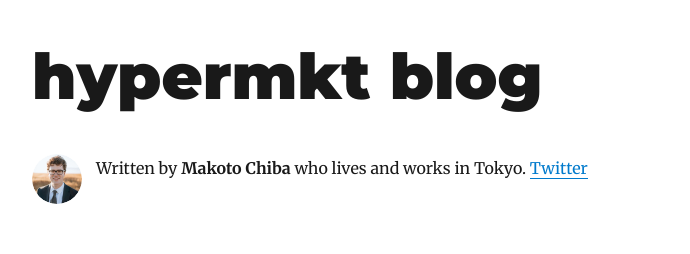
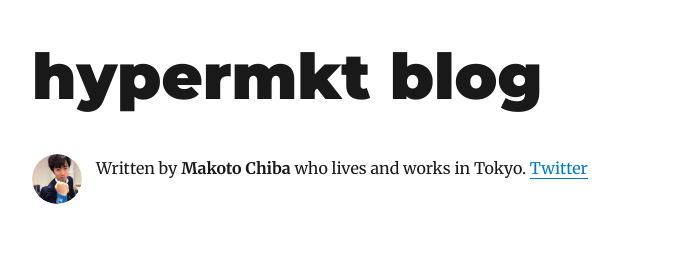
Before and after one commit to hypermkt/blog.hypermkt.jp, a Gatsby site: page / in a window 1280 px wide. Shown: the top 254 px of the page, without its empty margins (293-983 px from the left). Built offline with nearby package versions, Linux system fonts and the light colour scheme; Gatsby itself is replaced by a stand-in of ours; some packages are replaced by stand-ins of ours.

Commit message:
Change my pic

```diff
--- a/src/components/bio.js
+++ b/src/components/bio.js
@@ -14,7 +14,7 @@ import { rhythm } from "../utils/typography"
 const Bio = () => {
   const data = useStaticQuery(graphql`
     query BioQuery {
-      avatar: file(absolutePath: { regex: "/profile-pic.jpg/" }) {
+      avatar: file(absolutePath: { regex: "/myself.jpeg/" }) {
         childImageSharp {
           fixed(width: 50, height: 50) {
             ...GatsbyImageSharpFixed
```
Also changed, not shown: content/assets/myself.jpeg (added).
